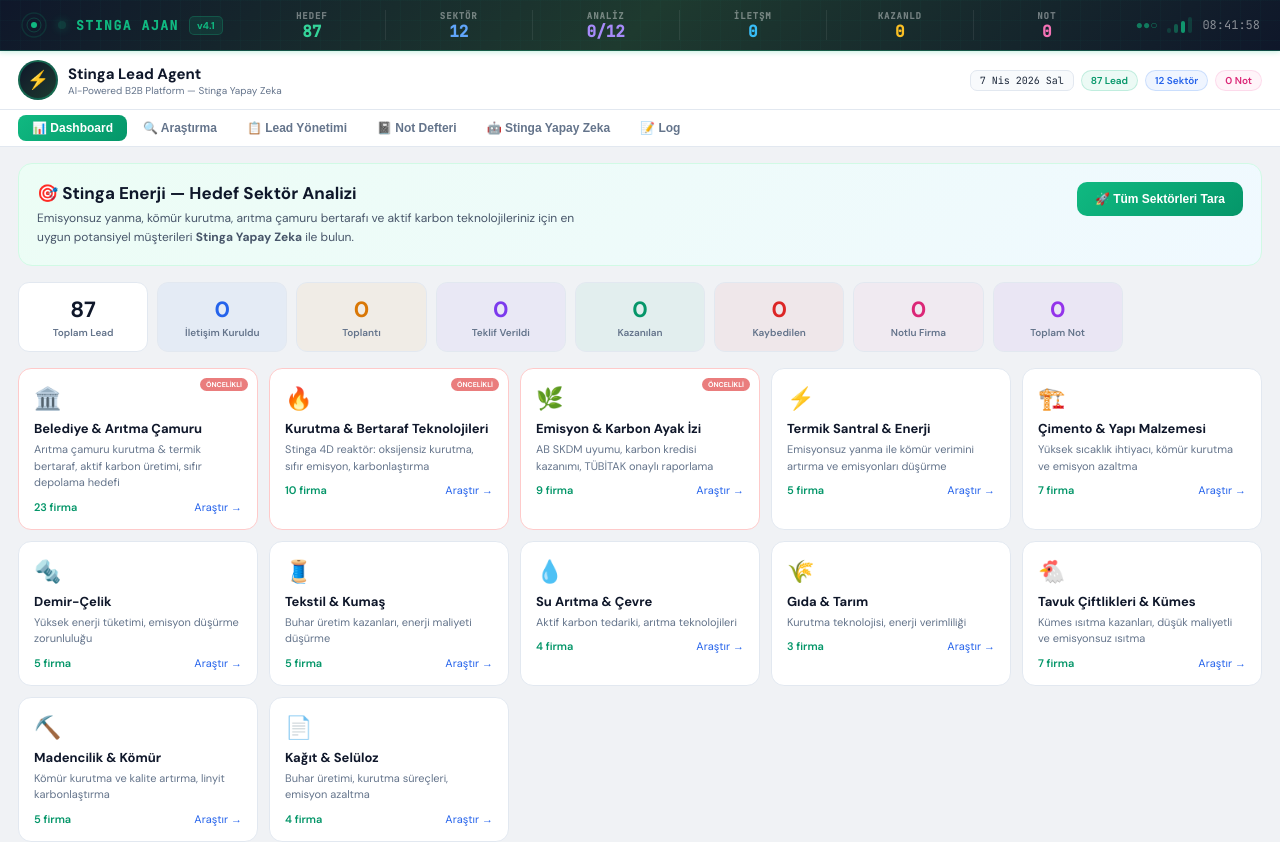
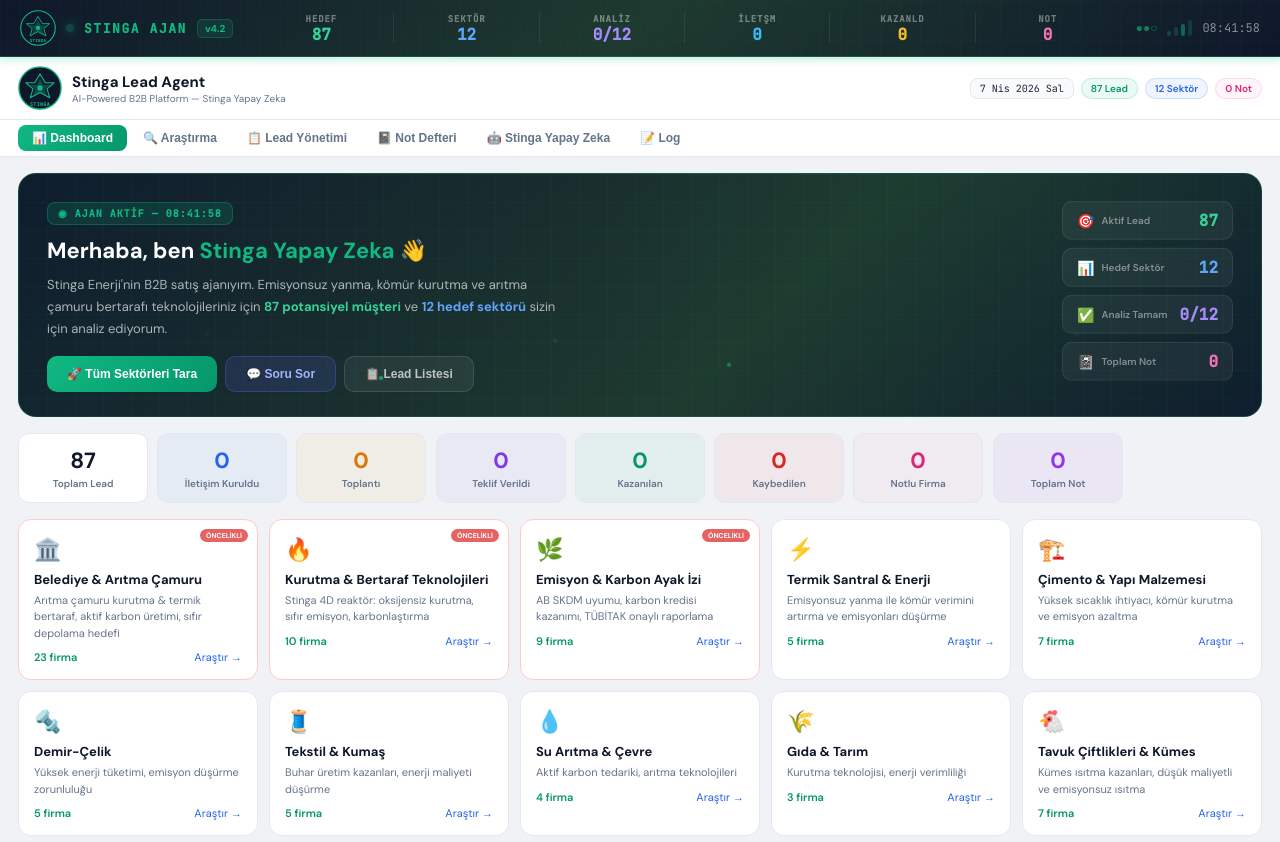
Before and after one commit to srkngzdmr/stinga-lead-agent, a React (Vite) app: page / in a window 1280 px wide. Shown: the top 842 px of the page. Built offline with nearby package versions, Linux system fonts and the light colour scheme.

Commit message:
Update App.jsx

```diff
--- a/src/App.jsx
+++ b/src/App.jsx
@@ -30,6 +30,20 @@
   }
   return data.result || "Yanıt alınamadı.";
 };
+
+// ─── Stinga Logo SVG (inline — GitHub CORS sorunu yok) ───────
+const StingaLogo = ({ size = 40 }) => (
+  <svg width={size} height={size} viewBox="0 0 100 100" xmlns="http://www.w3.org/2000/svg">
+    <circle cx="50" cy="50" r="48" fill="#0f172a" stroke="#10b981" strokeWidth="3"/>
+    <path d="M50 18 L62 38 L82 38 L66 52 L72 72 L50 60 L28 72 L34 52 L18 38 L38 38 Z"
+      fill="none" stroke="#10b981" strokeWidth="2.5" strokeLinejoin="round"/>
+    <path d="M50 28 L58 43 L74 43 L61 53 L66 68 L50 59 L34 68 L39 53 L26 43 L42 43 Z"
+      fill="#10b981" opacity="0.3"/>
+    <circle cx="50" cy="50" r="6" fill="#10b981"/>
+    <text x="50" y="90" textAnchor="middle" fill="#10b981" fontSize="11" fontWeight="700"
+      fontFamily="'JetBrains Mono', monospace" letterSpacing="1">STINGA</text>
+  </svg>
+);
 
 // ─── Stinga Bağlamı ─────────────────────────────────────────
 const STINGA_CONTEXT = `
@@ -462,8 +476,18 @@
         @keyframes radarSpin{from{transform:rotate(0deg)}to{transform:rotate(360deg)}}
         @keyframes blinkDot{0%,100%{opacity:1}50%{opacity:0.2}}
         @keyframes bannerGlow{0%,100%{box-shadow:0 0 0 0 rgba(16,185,129,0.4)}50%{box-shadow:0 0 20px 4px rgba(16,185,129,0.15)}}
+        @keyframes floatY{0%,100%{transform:translateY(0)}50%{transform:translateY(-8px)}}
+        @keyframes scanLine{0%{top:-10%}100%{top:110%}}
+        @keyframes countUp{from{opacity:0;transform:scale(0.8)}to{opacity:1;transform:scale(1)}}
+        @keyframes slideRight{from{opacity:0;transform:translateX(-20px)}to{opacity:1;transform:translateX(0)}}
+        @keyframes typewriter{from{width:0}to{width:100%}}
+        @keyframes shimmer{0%{background-position:-200% 0}100%{background-position:200% 0}}
+        @keyframes particleFloat{0%{transform:translateY(0) rotate(0deg);opacity:1}100%{transform:translateY(-60px) rotate(360deg);opacity:0}}
         .fade-up{animation:fadeUp 0.4s ease-out both}
         .pulse-anim{animation:pulse 1.5s ease-in-out infinite}
+        .float-anim{animation:floatY 3s ease-in-out infinite}
+        .count-up{animation:countUp 0.5s ease-out both}
+        .slide-right{animation:slideRight 0.4s ease-out both}
         .sector-card{transition:all 0.22s;border:1px solid #e2e8f0;cursor:pointer}
         .sector-card:hover{transform:translateY(-3px);box-shadow:0 8px 24px rgba(0,0,0,0.08);border-color:#10b981}
         .tab-btn{transition:all 0.18s;border:none;cursor:pointer}
@@ -482,6 +506,9 @@
         .contact-card{background:#f8fafc;border:1px solid #e2e8f0;border-radius:10px;padding:11px 14px;margin-bottom:8px;transition:border-color 0.15s}
         .contact-card:hover{border-color:#10b981}
         .social-link{display:inline-flex;align-items:center;gap:4px;font-size:10px;padding:2px 8px;border-radius:10px;text-decoration:none;font-weight:600}
+        .hero-shimmer{background:linear-gradient(90deg,transparent,rgba(16,185,129,0.08),transparent);background-size:200% 100%;animation:shimmer 2.5s infinite}
+        .stat-card{transition:all 0.2s;cursor:default}
+        .stat-card:hover{transform:translateY(-2px);box-shadow:0 4px 16px rgba(0,0,0,0.07)}
       `}</style>
 
       {/* ── BANNER ── */}
@@ -491,15 +518,10 @@
 
           {/* SOL */}
           <div style={{ display: "flex", alignItems: "center", gap: 10 }}>
-            <svg viewBox="0 0 28 28" width="28" height="28" style={{ flexShrink: 0 }}>
-              <circle cx="14" cy="14" r="12" stroke="rgba(16,185,129,0.15)" strokeWidth="1.5" fill="none" />
-              <circle cx="14" cy="14" r="7" stroke="rgba(16,185,129,0.25)" strokeWidth="1" fill="none" />
-              <circle cx="14" cy="14" r="3" fill="#10b981" />
-              <g className="radar"><path d="M14 14 L14 2" stroke="rgba(16,185,129,0.6)" strokeWidth="2" strokeLinecap="round" /></g>
-            </svg>
+            <StingaLogo size={36} />
             <div className="blink" style={{ width: 8, height: 8, borderRadius: "50%", background: "#10b981", boxShadow: "0 0 6px 3px rgba(16,185,129,0.5)" }} />
             <span style={{ fontSize: 13, fontWeight: 700, color: "#10b981", letterSpacing: "0.12em", textTransform: "uppercase", fontFamily: "'JetBrains Mono',monospace", whiteSpace: "nowrap" }}>STINGA AJAN</span>
-            <span style={{ background: "rgba(16,185,129,0.12)", border: "1px solid rgba(16,185,129,0.25)", borderRadius: 5, padding: "2px 7px", fontSize: 10, color: "#10b981", fontWeight: 700 }}>v4.1</span>
+            <span style={{ background: "rgba(16,185,129,0.12)", border: "1px solid rgba(16,185,129,0.25)", borderRadius: 5, padding: "2px 7px", fontSize: 10, color: "#10b981", fontWeight: 700 }}>v4.2</span>
             {apiStatus === "loading" && <span style={{ fontSize: 11, color: "#fbbf24", fontWeight: 700 }}>◉ AI</span>}
             {apiStatus === "ok"      && <span style={{ fontSize: 11, color: "#10b981", fontWeight: 700 }}>✓ OK</span>}
             {apiStatus === "error"   && <span title={apiError} style={{ fontSize: 11, color: "#f87171", fontWeight: 700, cursor: "help" }}>✕ ERR</span>}
@@ -531,9 +553,7 @@
       {/* ── HEADER ── */}
       <header style={{ background: "#fff", borderBottom: "1px solid #e2e8f0", padding: "9px 18px", display: "flex", alignItems: "center", justifyContent: "space-between", flexWrap: "wrap", gap: 8 }}>
         <div style={{ display: "flex", alignItems: "center", gap: 10 }}>
-          <div style={{ width: 40, height: 40, borderRadius: "50%", border: "2px solid rgba(16,185,129,0.4)", background: "linear-gradient(135deg,#0f172a,#1e3a2f)", display: "flex", alignItems: "center", justifyContent: "center", flexShrink: 0 }}>
-            <span style={{ fontSize: 18 }}>⚡</span>
-          </div>
+          <StingaLogo size={44} />
           <div>
             <h1 style={{ fontSize: 15, fontWeight: 700, color: "#0f172a" }}>Stinga Lead Agent</h1>
             <p style={{ fontSize: 10, color: "#64748b" }}>AI-Powered B2B Platform — Stinga Yapay Zeka</p>
@@ -579,23 +599,68 @@
         {activeTab === "dashboard" && (
           <div className="fade-up">
 
-            {/* Hedef Sektör Kartı */}
-            <div style={{ background: "linear-gradient(135deg,#ecfdf5,#f0f9ff)", border: "1px solid #d1fae5", borderRadius: 14, padding: 18, marginBottom: 16, display: "flex", justifyContent: "space-between", alignItems: "flex-start", flexWrap: "wrap", gap: 12 }}>
-              <div style={{ flex: 1, minWidth: 240 }}>
-                <h2 style={{ fontSize: 17, fontWeight: 700, marginBottom: 5, color: "#0f172a" }}>🎯 Stinga Enerji — Hedef Sektör Analizi</h2>
-                <p style={{ fontSize: 12, color: "#475569", lineHeight: 1.6, maxWidth: 560 }}>Emisyonsuz yanma, kömür kurutma, arıtma çamuru bertarafı ve aktif karbon teknolojileriniz için en uygun potansiyel müşterileri <strong>Stinga Yapay Zeka</strong> ile bulun.</p>
-                {lastScanTime && <p style={{ fontSize: 10, color: "#94a3b8", marginTop: 5 }}>Son tarama: {lastScanTime}</p>}
+            {/* ── HERO ── */}
+            <div style={{ background: "linear-gradient(135deg,#0f172a 0%,#1e3a2f 60%,#0f172a 100%)", border: "1px solid rgba(16,185,129,0.25)", borderRadius: 18, padding: "28px 28px 24px", marginBottom: 16, position: "relative", overflow: "hidden" }}>
+              {/* Arka plan grid */}
+              <div style={{ position: "absolute", inset: 0, backgroundImage: "linear-gradient(rgba(16,185,129,0.04) 1px,transparent 1px),linear-gradient(90deg,rgba(16,185,129,0.04) 1px,transparent 1px)", backgroundSize: "28px 28px", pointerEvents: "none" }} />
+              {/* Scan line animasyonu */}
+              <div className="hero-shimmer" style={{ position: "absolute", inset: 0, pointerEvents: "none" }} />
+              {/* Hareketli parçacıklar */}
+              {[...Array(6)].map((_, i) => (
+                <div key={i} style={{ position: "absolute", width: 4, height: 4, borderRadius: "50%", background: "#10b981", opacity: 0.4, left: `${15 + i * 14}%`, bottom: "10%", animation: `particleFloat ${2 + i * 0.4}s ease-out infinite`, animationDelay: `${i * 0.5}s` }} />
+              ))}
+              <div style={{ position: "relative", zIndex: 1, display: "flex", justifyContent: "space-between", alignItems: "flex-start", flexWrap: "wrap", gap: 20 }}>
+                <div style={{ flex: 1, minWidth: 260 }}>
+                  <div className="slide-right" style={{ display: "flex", alignItems: "center", gap: 10, marginBottom: 12 }}>
+                    <div style={{ background: "rgba(16,185,129,0.15)", border: "1px solid rgba(16,185,129,0.3)", borderRadius: 8, padding: "4px 10px", fontSize: 10, color: "#10b981", fontWeight: 700, fontFamily: "'JetBrains Mono',monospace", letterSpacing: "0.1em" }}>
+                      ◉ AJAN AKTİF — {clock.toLocaleTimeString("tr-TR")}
+                    </div>
+                  </div>
+                  <h2 className="slide-right" style={{ fontSize: 22, fontWeight: 800, color: "#fff", marginBottom: 8, lineHeight: 1.3, animationDelay: "0.05s" }}>
+                    Merhaba, ben <span style={{ color: "#10b981" }}>Stinga Yapay Zeka</span> 👋
+                  </h2>
+                  <p className="slide-right" style={{ fontSize: 13, color: "rgba(255,255,255,0.65)", lineHeight: 1.7, maxWidth: 520, animationDelay: "0.1s" }}>
+                    Stinga Enerji'nin B2B satış ajanıyım. Emisyonsuz yanma, kömür kurutma ve arıtma çamuru bertarafı teknolojileriniz için <strong style={{ color: "#34d399" }}>{totalLeads} potansiyel müşteri</strong> ve <strong style={{ color: "#60a5fa" }}>{sectorKeys.length} hedef sektörü</strong> sizin için analiz ediyorum.
+                  </p>
+                  {lastScanTime && <p style={{ fontSize: 10, color: "rgba(255,255,255,0.3)", marginTop: 8, fontFamily: "'JetBrains Mono',monospace" }}>Son tarama: {lastScanTime}</p>}
+                  <div className="slide-right" style={{ display: "flex", gap: 8, marginTop: 16, flexWrap: "wrap", animationDelay: "0.15s" }}>
+                    <button className="action-btn" onClick={() => { setAutoScanActive(true); setAutoScanSector(0); setScanProgress(0); addLog("🚀 Otomatik tarama başlatıldı..."); }} disabled={autoScanActive}
+                      style={{ background: autoScanActive ? "rgba(148,163,184,0.2)" : "linear-gradient(135deg,#10b981,#059669)", color: "#fff", border: autoScanActive ? "1px solid rgba(255,255,255,0.15)" : "none", borderRadius: 10, padding: "10px 20px", fontSize: 12, fontWeight: 700, opacity: autoScanActive ? 0.7 : 1 }}>
+                      {autoScanActive ? `⏳ Taranıyor... %${scanProgress}` : "🚀 Tüm Sektörleri Tara"}
+                    </button>
+                    <button className="action-btn" onClick={() => setActiveTab("chat")}
+                      style={{ background: "rgba(99,102,241,0.15)", color: "#a5b4fc", border: "1px solid rgba(99,102,241,0.3)", borderRadius: 10, padding: "10px 20px", fontSize: 12, fontWeight: 700 }}>
+                      💬 Soru Sor
+                    </button>
+                    <button className="action-btn" onClick={() => setActiveTab("leads")}
+                      style={{ background: "rgba(255,255,255,0.06)", color: "rgba(255,255,255,0.7)", border: "1px solid rgba(255,255,255,0.12)", borderRadius: 10, padding: "10px 20px", fontSize: 12, fontWeight: 700 }}>
+                      📋 Lead Listesi
+                    </button>
+                  </div>
+                </div>
+                {/* Sağ — canlı metrikler */}
+                <div className="float-anim" style={{ display: "flex", flexDirection: "column", gap: 8, minWidth: 160 }}>
+                  {[
+                    { label: "Aktif Lead", value: totalLeads, color: "#34d399", icon: "🎯" },
+                    { label: "Hedef Sektör", value: sectorKeys.length, color: "#60a5fa", icon: "📊" },
+                    { label: "Analiz Tamam", value: `${completedSects}/${sectorKeys.length}`, color: "#a78bfa", icon: "✅" },
+                    { label: "Toplam Not", value: stats.totalNotes, color: "#f472b6", icon: "📓" },
+                  ].map((m, i) => (
+                    <div key={i} style={{ background: "rgba(255,255,255,0.05)", border: "1px solid rgba(255,255,255,0.08)", borderRadius: 10, padding: "8px 14px", display: "flex", alignItems: "center", justifyContent: "space-between", gap: 12 }}>
+                      <div style={{ display: "flex", alignItems: "center", gap: 7 }}>
+                        <span style={{ fontSize: 14 }}>{m.icon}</span>
+                        <span style={{ fontSize: 10, color: "rgba(255,255,255,0.45)", fontWeight: 600 }}>{m.label}</span>
+                      </div>
+                      <span style={{ fontSize: 16, fontWeight: 800, color: m.color, fontFamily: "'JetBrains Mono',monospace" }}>{m.value}</span>
+                    </div>
+                  ))}
+                </div>
               </div>
-              <div style={{ display: "flex", flexDirection: "column", gap: 7 }}>
-                <button className="action-btn" onClick={() => { setAutoScanActive(true); setAutoScanSector(0); setScanProgress(0); addLog("🚀 Otomatik tarama başlatıldı..."); }} disabled={autoScanActive} style={{ background: autoScanActive ? "#94a3b8" : "linear-gradient(135deg,#10b981,#059669)", color: "#fff", border: "none", borderRadius: 10, padding: "10px 18px", fontSize: 12, fontWeight: 700, opacity: autoScanActive ? 0.6 : 1 }}>
-                  {autoScanActive ? `⏳ Taranıyor... %${scanProgress}` : "🚀 Tüm Sektörleri Tara"}
-                </button>
-                {autoScanActive && (
-                  <div style={{ height: 4, background: "#e2e8f0", borderRadius: 2, overflow: "hidden" }}>
-                    <div style={{ height: "100%", width: `${scanProgress}%`, background: "linear-gradient(90deg,#10b981,#059669)", borderRadius: 2, transition: "width 0.5s" }} />
-                  </div>
-                )}
-              </div>
+              {autoScanActive && (
+                <div style={{ position: "relative", zIndex: 1, marginTop: 16, height: 4, background: "rgba(255,255,255,0.1)", borderRadius: 2, overflow: "hidden" }}>
+                  <div style={{ height: "100%", width: `${scanProgress}%`, background: "linear-gradient(90deg,#10b981,#34d399)", borderRadius: 2, transition: "width 0.5s", boxShadow: "0 0 8px rgba(16,185,129,0.6)" }} />
+                </div>
+              )}
             </div>
 
             {/* Stats */}
@@ -610,7 +675,7 @@
                 { label: "Notlu Firma",      value: stats.withNotes,  color: "#db2777", bg: "rgba(244,114,182,0.06)" },
                 { label: "Toplam Not",       value: stats.totalNotes, color: "#9333ea", bg: "rgba(147,51,234,0.06)" },
               ].map((s, i) => (
-                <div key={i} style={{ background: s.bg, border: "1px solid #e2e8f0", borderRadius: 11, padding: "12px 14px", textAlign: "center" }}>
+                <div key={i} className="stat-card count-up" style={{ background: s.bg, border: "1px solid #e2e8f0", borderRadius: 11, padding: "12px 14px", textAlign: "center", animationDelay: `${i * 0.06}s` }}>
                   <div style={{ fontSize: 22, fontWeight: 700, color: s.color }}>{s.value}</div>
                   <div style={{ fontSize: 10, color: "#64748b", fontWeight: 600, marginTop: 2 }}>{s.label}</div>
                 </div>
@@ -861,12 +926,37 @@
           <div className="fade-up" style={{ display: "flex", flexDirection: "column", height: "calc(100vh - 200px)", minHeight: 400 }}>
             <div style={{ flex: 1, overflowY: "auto", background: "#fff", border: "1px solid #e2e8f0", borderRadius: 13, padding: 16, marginBottom: 11 }}>
               {chatMessages.length === 0 && (
-                <div style={{ textAlign: "center", padding: 40, color: "#94a3b8" }}>
-                  <p style={{ fontSize: 28, marginBottom: 10 }}>🤖</p>
-                  <p style={{ fontSize: 13, color: "#64748b" }}>Stinga Yapay Zeka hazır. Soru sorun!</p>
-                  <div style={{ display: "flex", gap: 7, justifyContent: "center", marginTop: 14, flexWrap: "wrap" }}>
-                    {["Hangi sektör en acil?", "İSKİ'ye nasıl yaklaşalım?", "Çimento sektörü satış stratejisi?"].map(q => (
-                      <button key={q} onClick={() => { setChatInput(q); }} style={{ background: "#f0f9ff", border: "1px solid #bfdbfe", color: "#2563eb", borderRadius: 20, padding: "5px 12px", fontSize: 11, cursor: "pointer", fontWeight: 600 }}>{q}</button>
+                <div style={{ padding: "20px 10px" }}>
+                  {/* Logo + karşılama */}
+                  <div style={{ textAlign: "center", marginBottom: 20 }}>
+                    <div className="float-anim" style={{ display: "inline-block", marginBottom: 10 }}>
+                      <StingaLogo size={56} />
+                    </div>
+                    <h3 style={{ fontSize: 16, fontWeight: 700, color: "#0f172a", marginBottom: 4 }}>Stinga Yapay Zeka</h3>
+                    <p style={{ fontSize: 12, color: "#64748b" }}>B2B Satış & Lead Asistanı — Size nasıl yardımcı olabilirim?</p>
+                  </div>
+                  {/* Hazır sorular grid */}
+                  <div style={{ display: "grid", gridTemplateColumns: "1fr 1fr", gap: 8 }}>
+                    {[
+                      { q: "Hangi sektör en acil ve öncelikli?", icon: "🎯" },
+                      { q: "İSKİ ile nasıl iletişim kuralım?", icon: "📞" },
+                      { q: "Çimento sektörü satış stratejisi nedir?", icon: "🏗️" },
+                      { q: "AB SKDM'ye uyum için hangi firmalar hedeflenmeli?", icon: "🌿" },
+                      { q: "Tavuk çiftliklerine nasıl yaklaşalım?", icon: "🐔" },
+                      { q: "Kömür sektöründeki en büyük fırsatlar neler?", icon: "⛏️" },
+                      { q: "Stinga'nın en güçlü rekabet avantajları neler?", icon: "💪" },
+                      { q: "İlk soğuk e-posta taslağı yazar mısın?", icon: "✉️" },
+                      { q: "Belediyelerle ihale sürecinde ne yapmalıyız?", icon: "🏛️" },
+                      { q: "Demir-çelik sektörüne teknik sunum hazırla", icon: "🔩" },
+                      { q: "Hangi firma en hızlı kazanılabilir lead?", icon: "🏆" },
+                      { q: "Tekstil firmaları için fiyat stratejisi öner", icon: "🧵" },
+                    ].map(({ q, icon }) => (
+                      <button key={q} onClick={() => { setChatInput(q); }} style={{ background: "#f8fafc", border: "1px solid #e2e8f0", color: "#374151", borderRadius: 10, padding: "10px 12px", fontSize: 11, cursor: "pointer", fontWeight: 500, textAlign: "left", display: "flex", alignItems: "center", gap: 8, transition: "all 0.15s" }}
+                        onMouseEnter={e => { e.currentTarget.style.borderColor = "#10b981"; e.currentTarget.style.background = "#f0fdf4"; }}
+                        onMouseLeave={e => { e.currentTarget.style.borderColor = "#e2e8f0"; e.currentTarget.style.background = "#f8fafc"; }}>
+                        <span style={{ fontSize: 16, flexShrink: 0 }}>{icon}</span>
+                        <span>{q}</span>
+                      </button>
                     ))}
                   </div>
                 </div>
@@ -885,16 +975,17 @@
               )}
               <div ref={chatEndRef} />
             </div>
-            <div style={{ display: "flex", gap: 8 }}>
-              <input
+            <div style={{ display: "flex", gap: 8, alignItems: "flex-end" }}>
+              <textarea
                 value={chatInput}
                 onChange={e => setChatInput(e.target.value)}
-                onKeyDown={e => e.key === "Enter" && !e.shiftKey && handleChat()}
-                placeholder="Stinga Yapay Zeka'ya sorun... (Enter ile gönder)"
-                style={{ flex: 1, background: "#fff", border: "1px solid #e2e8f0", borderRadius: 10, padding: "10px 14px", fontSize: 13 }}
+                onKeyDown={e => { if (e.key === "Enter" && !e.shiftKey) { e.preventDefault(); handleChat(); } }}
+                placeholder="Stinga Yapay Zeka'ya sorun... (Enter gönderir, Shift+Enter yeni satır)"
+                rows={2}
+                style={{ flex: 1, background: "#fff", border: "1px solid #e2e8f0", borderRadius: 10, padding: "10px 14px", fontSize: 13, resize: "none", fontFamily: "inherit", lineHeight: 1.5 }}
               />
-              <button className="action-btn" onClick={handleChat} disabled={isChatLoading} style={{ background: "linear-gradient(135deg,#10b981,#059669)", color: "#fff", border: "none", borderRadius: 10, padding: "10px 20px", fontSize: 13, fontWeight: 700, opacity: isChatLoading ? 0.6 : 1 }}>
-                Gönder
+              <button className="action-btn" onClick={handleChat} disabled={isChatLoading || !chatInput.trim()} style={{ background: isChatLoading ? "#94a3b8" : "linear-gradient(135deg,#10b981,#059669)", color: "#fff", border: "none", borderRadius: 10, padding: "12px 20px", fontSize: 13, fontWeight: 700, opacity: (isChatLoading || !chatInput.trim()) ? 0.6 : 1, whiteSpace: "nowrap", height: 48 }}>
+                {isChatLoading ? "⏳" : "Gönder ↑"}
               </button>
             </div>
           </div>
```
